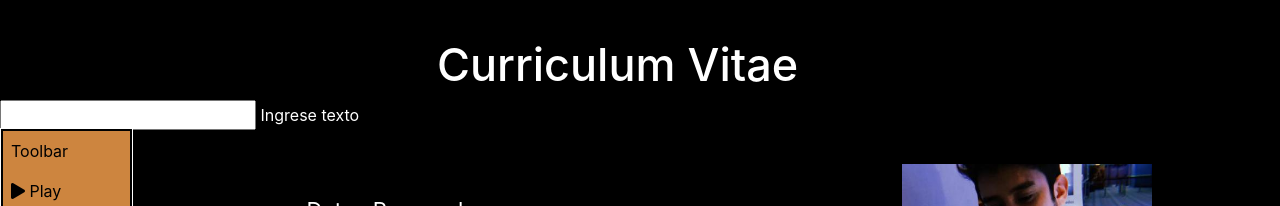
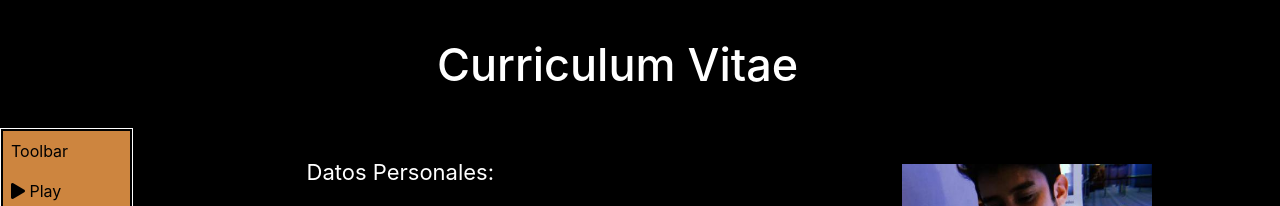
Before and after one commit to federicofranco97/cv, a website: page public_html/index.html in a window 1280 px wide. Shown: the top 206 px of the page. Drawn offline with nearby package versions, Linux system fonts and the light colour scheme.

Commit message:
removed input tag

```diff
--- a/public_html/index.html
+++ b/public_html/index.html
@@ -58,7 +58,6 @@
                 </div>
             </div>
         </div>
-        <input required=""> Ingrese texto
         <img id="fotoPerfil" src="resources/43964230.jpg">
         <audio src="resources/Gorillaz   Feel Good Inc (30 sec).mp3" id="musicaFondo"></audio>
         <nav id="menuNav">
```
